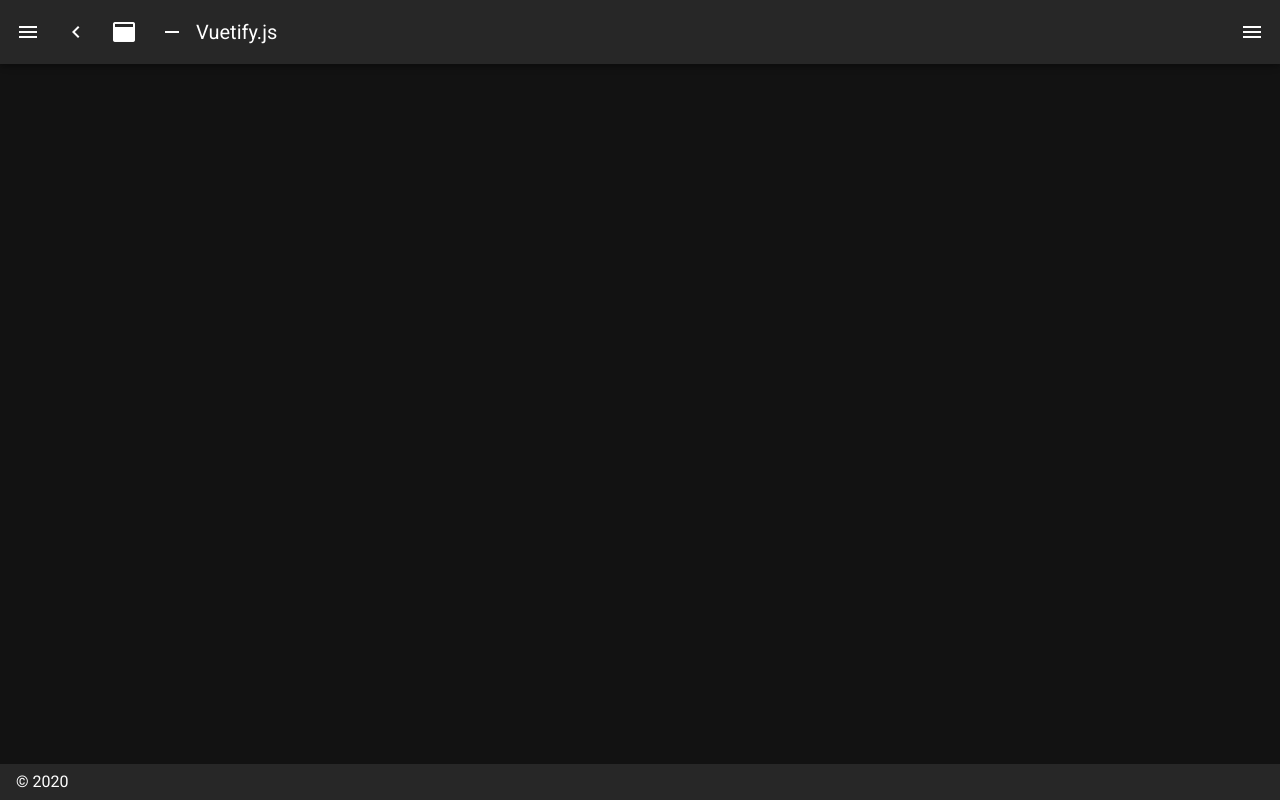
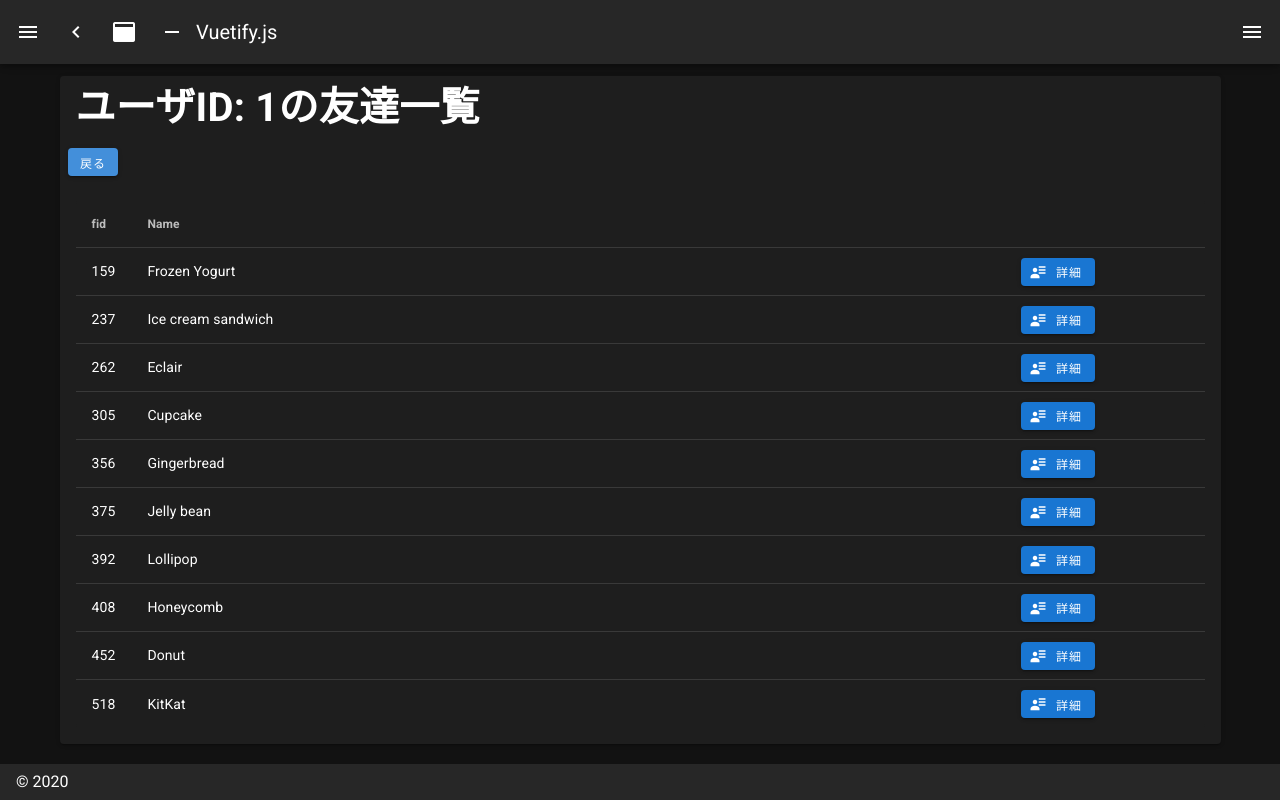
Before and after one commit to idani/nuxt-router-test1, a Nuxt app: page /user/1/friend in a window 1280 px wide. Before the commit this address had no page. Built offline with nearby package versions, Linux system fonts and the light colour scheme.

Commit message:
動的でネストされたルート

```diff
--- /dev/null
+++ b/pages/user/_id/friend/index.vue
@@ -0,0 +1,99 @@
+<template>
+  <v-card>
+    <v-card-title>
+      <h1>ユーザID: {{ userId }}の友達一覧</h1>
+    </v-card-title>
+    <v-card-actions>
+      <v-btn small color="primary" :to="`/user/${userId}`">戻る</v-btn>
+    </v-card-actions>
+
+    <v-card-text>
+      <v-simple-table>
+        <template v-slot:default>
+          <thead>
+            <tr>
+              <th class="text-left" width="50">fid</th>
+              <th class="text-left">Name</th>
+              <th width="200"></th>
+            </tr>
+          </thead>
+          <tbody>
+            <tr v-for="user in users" :key="user.id">
+              <td class="text-right">{{ user.id }}</td>
+              <td>{{ user.name }}</td>
+              <td>
+                <v-btn color="primary" small :to="`user/${user.id}`">
+                  <v-icon left>mdi-account-details</v-icon>
+                  詳細
+                </v-btn>
+              </td>
+            </tr>
+          </tbody>
+        </template>
+      </v-simple-table>
+    </v-card-text>
+  </v-card>
+</template>
+
+<script>
+export default {
+  name: 'index',
+  validate({ params }) {
+    // 数値でなければならない
+    return /^\d+$/.test(params.id)
+  },
+  data() {
+    return {
+      users: [
+        {
+          name: 'Frozen Yogurt',
+          id: 159
+        },
+        {
+          name: 'Ice cream sandwich',
+          id: 237
+        },
+        {
+          name: 'Eclair',
+          id: 262
+        },
+        {
+          name: 'Cupcake',
+          id: 305
+        },
+        {
+          name: 'Gingerbread',
+          id: 356
+        },
+        {
+          name: 'Jelly bean',
+          id: 375
+        },
+        {
+          name: 'Lollipop',
+          id: 392
+        },
+        {
+          name: 'Honeycomb',
+          id: 408
+        },
+        {
+          name: 'Donut',
+          id: 452
+        },
+        {
+          name: 'KitKat',
+          id: 518
+        }
+      ]
+    }
+  },
+  computed: {
+    userId() {
+      return this.$route.params.id
+    }
+  }
+}
+</script>
+
+<style scoped></style>
--- a/pages/user/_id.vue
+++ b/pages/user/_id/index.vue
@@ -1,5 +1,14 @@
 <template>
-  <div>/user/{{ userId }}</div>
+  <v-card>
+    <v-card-title>
+      <h1>ユーザ: {{ userId }}</h1>
+    </v-card-title>
+    <v-card-actions>
+      <v-btn color="primary" to="friend" append>
+        <v-icon left>mdi-account-group</v-icon>友達一覧
+      </v-btn>
+    </v-card-actions>
+  </v-card>
 </template>
 
 <script>
```
